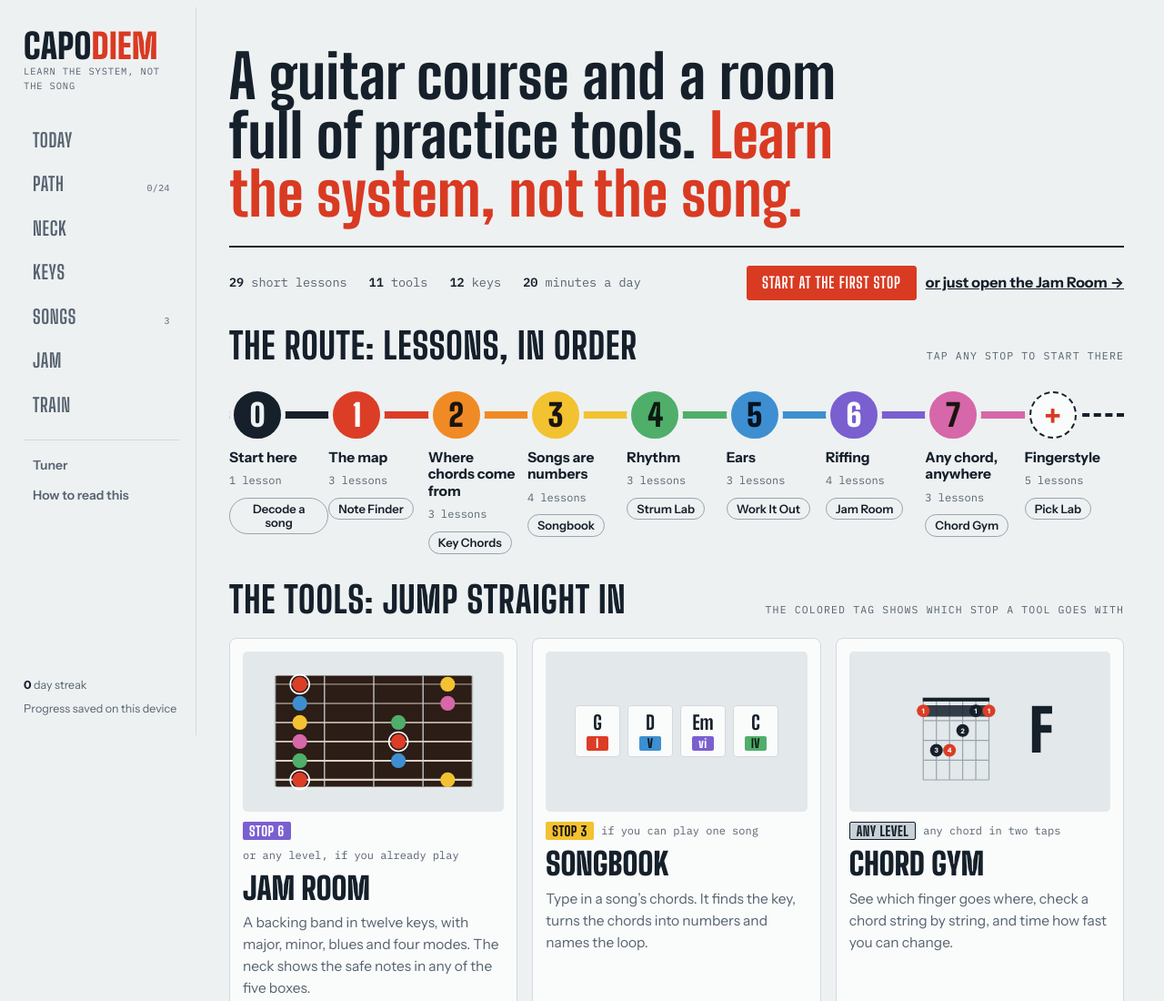
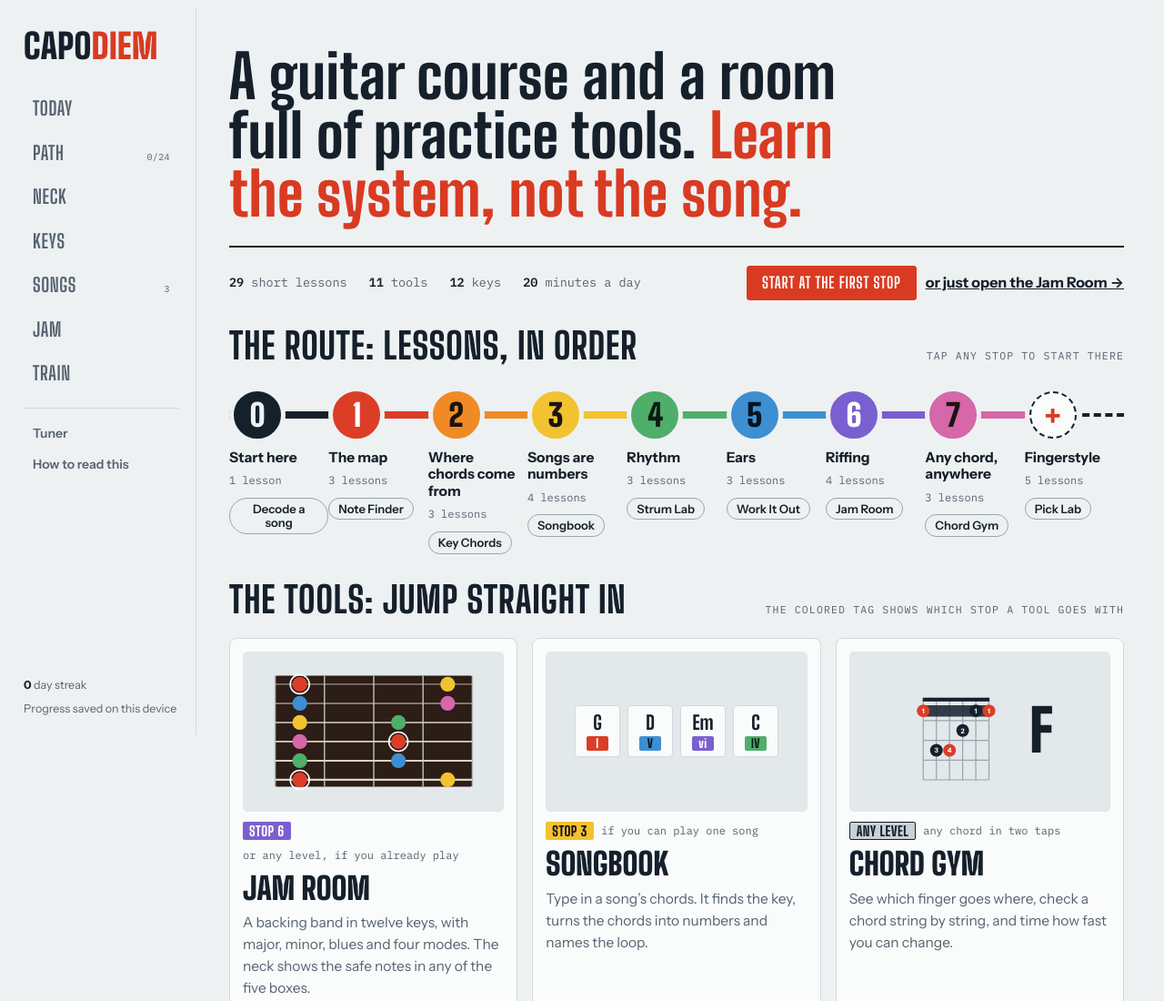
Before and after one commit to brendansudol/guitar-woodshed, a website: page index.html in a window 1280 px wide. Shown: the top 1100 px of the page at 91% size. Drawn offline with Linux system fonts and the light colour scheme.

Commit message:
Remove the tagline under the sidebar logo (#19)
The logo now stands alone above the menu. The tagline still appears in
the homepage headline, the share image and the link preview title.

Co-authored-by: Claude Fable 5.2 <noreply@anthropic.com>

```diff
--- a/index.html
+++ b/index.html
@@ -44,7 +44,6 @@ h1, h2, h3, p, ol, ul { margin: 0; }
 .brand { display: flex; flex-direction: column; gap: 2px; text-decoration: none; }
 .brand-name { font-family: var(--font-display); font-weight: 900; font-size: 38px; line-height: .9; letter-spacing: .01em; text-transform: uppercase; }
 .brand-name span { color: var(--accent); }
-.brand-tag { font-family: var(--font-mono); font-size: 10.5px; letter-spacing: .08em; text-transform: uppercase; color: var(--muted); }
 .nav { display: flex; flex-direction: column; gap: 2px; }
 .nav a { display: flex; align-items: baseline; justify-content: space-between; padding: 7px 10px; text-decoration: none; border-radius: 3px;
   font-family: var(--font-display); font-weight: 700; font-size: 21px; letter-spacing: .03em; text-transform: uppercase; color: var(--muted); }
@@ -407,7 +406,6 @@ button.barbox:hover { border-color: var(--fg); }
   <aside class="rail">
     <a class="brand" href="#home" aria-label="Capo Diem, home">
       <span class="brand-name">Capo<span>Diem</span></span>
-      <span class="brand-tag">Learn the system, not the song</span>
     </a>
     <nav class="nav" id="nav" aria-label="Sections">
       <a href="#today" data-v="today">Today</a>
```
